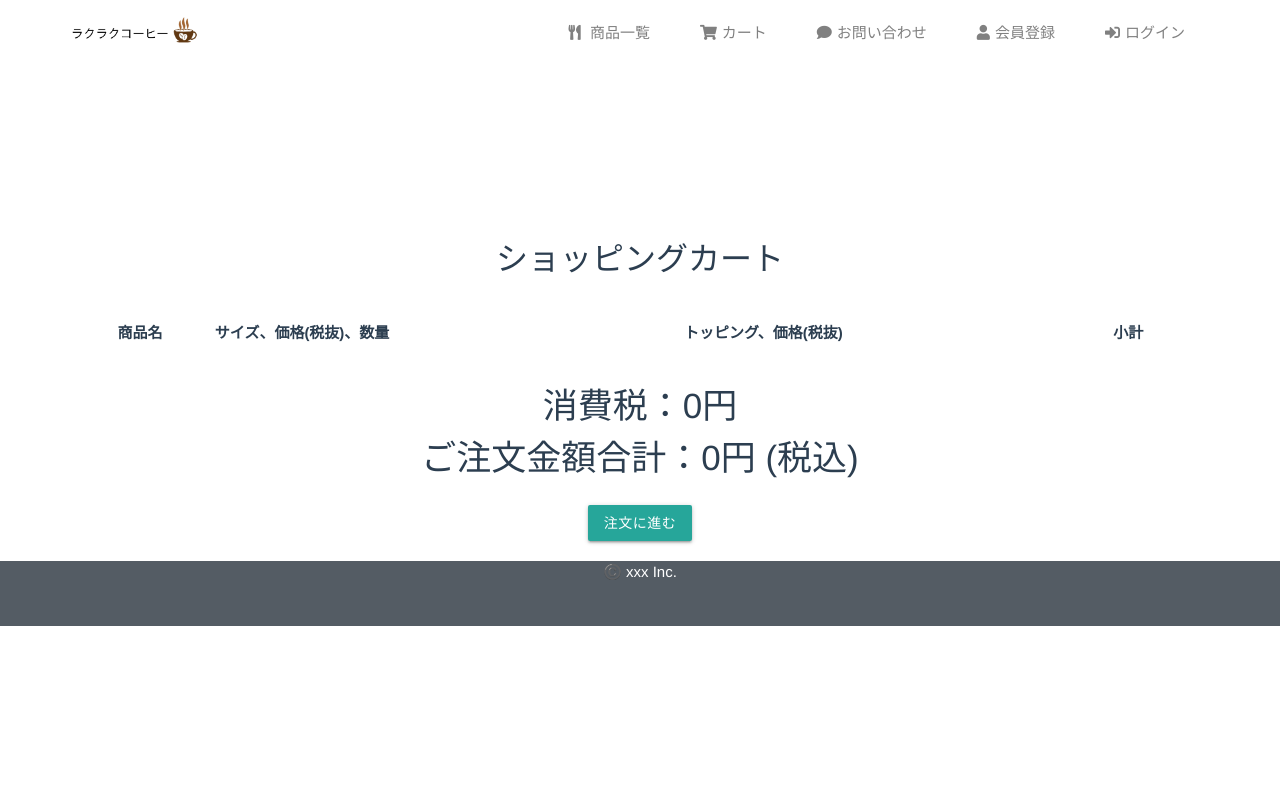
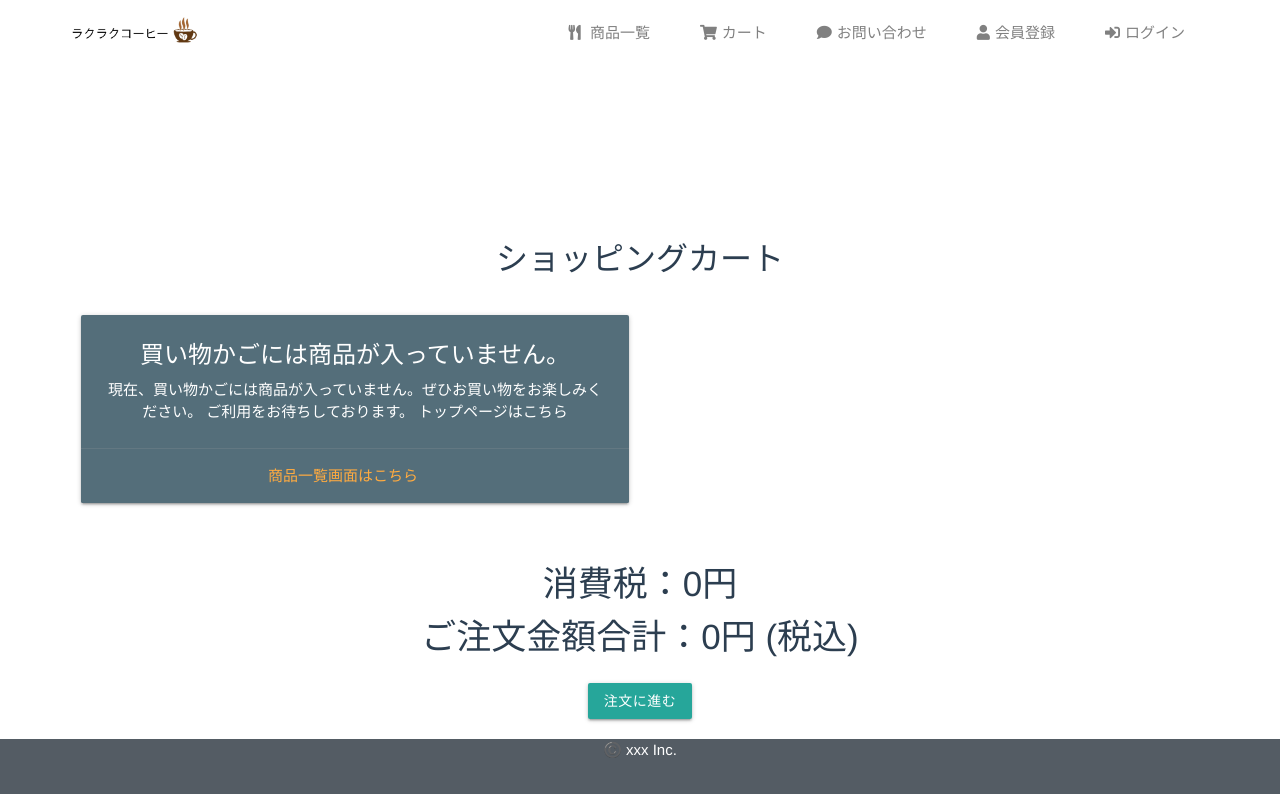
Before and after one commit to kosuke-17/ec-202110c, a Vue app: page /cartList in a window 1280 px wide. Shown: the top 794 px of the page. Built offline with nearby package versions, Linux system fonts and the light colour scheme.

Commit message:
カートに商品がなければカートを非表示にする

```diff
--- a/src/views/Home.vue
+++ b/src/views/Home.vue
@@ -16,7 +16,7 @@
 </template>
 
 <script lang="ts">
-import { Component, Vue } from 'vue-property-decorator';
+import { Component, Vue } from "vue-property-decorator";
 
 @Component
 export default class Home extends Vue {}
@@ -25,12 +25,12 @@ export default class Home extends Vue {}
 <style scoped>
 .home {
   height: 750px;
-  background-image: url('/img_coffee/home_coffee.jpg');
+  background-image: url("/img_coffee/home_coffee.jpg");
   background-size: 100% 100%;
   background-repeat: no-repeat;
 }
 .title {
   font-size: 100px;
-  font-family: 'Segoe UI', Tahoma, Geneva, Verdana, sans-serif;
+  font-family: "Segoe UI", Tahoma, Geneva, Verdana, sans-serif;
 }
 </style>
--- a/src/views/cartList.vue
+++ b/src/views/cartList.vue
@@ -4,7 +4,29 @@
       <h1 class="page-title">ショッピングカート</h1>
       <!-- table -->
       <div class="row">
-        <table class="striped">
+        <div class="card-noItemList">
+          <div v-if="orderItemList.length === 0">
+            <div class="row">
+              <div class="col s12 m6">
+                <div class="card blue-grey darken-1">
+                  <div class="card-content white-text">
+                    <span class="card-title"
+                      >買い物かごには商品が入っていません。</span
+                    >
+                    <p>
+                      現在、買い物かごには商品が入っていません。ぜひお買い物をお楽しみください。
+                      ご利用をお待ちしております。 トップページはこちら
+                    </p>
+                  </div>
+                  <div class="card-action">
+                    <a href="#">商品一覧画面はこちら</a>
+                  </div>
+                </div>
+              </div>
+            </div>
+          </div>
+        </div>
+        <table class="striped" v-if="orderItemList.length">
           <thead>
             <tr>
               <th class="cart-table-th">商品名</th>
@@ -181,4 +203,7 @@ export default class cartList extends Vue {
   border-radius: 50%; /* 角丸にする設定 */
   color: black;
 }
+.card-noItemList {
+  text-align: center;
+}
 </style>
```
